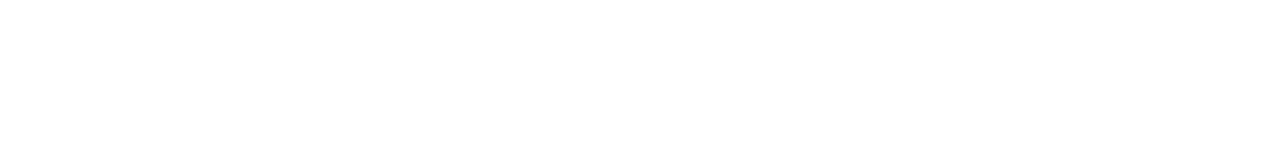
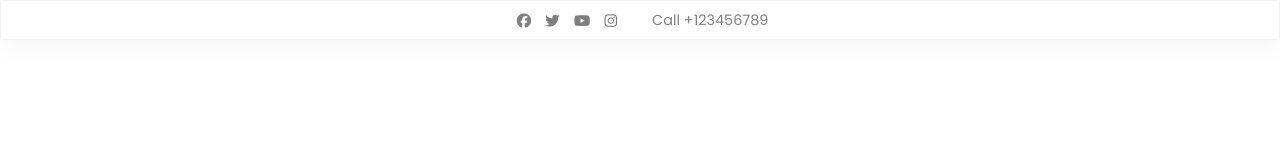
Before and after one commit to angan358/Shop-GO, a plain HTML site: page index.html in a window 1280 px wide. Drawn offline with Linux system fonts and the light colour scheme.

Commit message:
build the nav bar

```diff
--- a/CSS/style.css
+++ b/CSS/style.css
@@ -0,0 +1,48 @@
+@import url('https://fonts.googleapis.com/css2?family=Poppins:ital,wght@0,100;0,200;0,300;0,400;0,500;0,600;0,700;0,800;0,900;1,100;1,200;1,300;1,400;1,500;1,600;1,700;1,800;1,900&display=swap');
+*{
+    margin: 0;
+    padding: 0;
+    box-sizing: border-box;
+}
+
+body{
+    background-color: #ffffff;
+    font-family: 'Poppins', sans-serif;
+}
+
+ul{
+    list-style: none;
+}
+
+a{
+    text-decoration: none;
+}
+nav{
+    width: 100%;
+    box-shadow: 2px 2px 30px rgba(0, 0, 0, 0.05);
+    z-index: 100;
+}
+
+.social-call{
+    height: 40px;
+    border: 1px solid rgba(0, 0, 0, 0.05);
+    display: flex;
+    justify-content: center;
+    align-items: center;
+}
+
+.social a{
+    margin: 0px 5px;
+    color:rgba(0, 0, 0, 0.50);
+    font-size: 0.9rem;
+}
+.phone{
+    color: rgba(0, 0, 0, 0.50);
+    margin-left: 30px;
+    font-size: 0.9rem;
+}
+
+.social a:hover{
+    color: #0b9d8a;
+    transition: all ease 0.3s;
+}
--- a/index.html
+++ b/index.html
@@ -4,9 +4,33 @@
     <meta charset="UTF-8">
     <meta http-equiv="X-UA-Compatible" content="IE=edge">
     <meta name="viewport" content="width=device-width, initial-scale=1.0">
-    <title>Shop-Go</title>
+    <title>Shop-Go | Shopping Website</title>
+    <!-- Linking CSS -->
+    <link rel="stylesheet" href="./CSS/style.css">
+    <!-- favicons============-->
+    <link rel="shortcut icon" href="./images/fav-icon.png" type="image/x-icon">
+
+    <!-- social tags scripts fontawesome -->
+    <script src="https://kit.fontawesome.com/10aefe86a9.js" crossorigin="anonymous"></script>
 </head>
 <body>
+    <!-- navigation======= -->
+    <nav>
+        <!-- social link and phone-number====-->
+        <div class="social-call">
+            <!-- social links -->
+            <div class="social">
+                <a href="#"><i class="fa-brands fa-facebook"></i></a>
+                <a href="#"><i class="fa-brands fa-twitter"></i></a>
+                <a href="#"><i class="fa-brands fa-youtube"></i></a>
+                <a href="#"><i class="fa-brands fa-instagram"></i></a>
+            </div>
+            <!-- phone number===== -->
+            <div class="phone">
+                <span> Call +123456789</span>
+            </div>
+        </div>
+    </nav>
 
 </body>
 </html>
```
